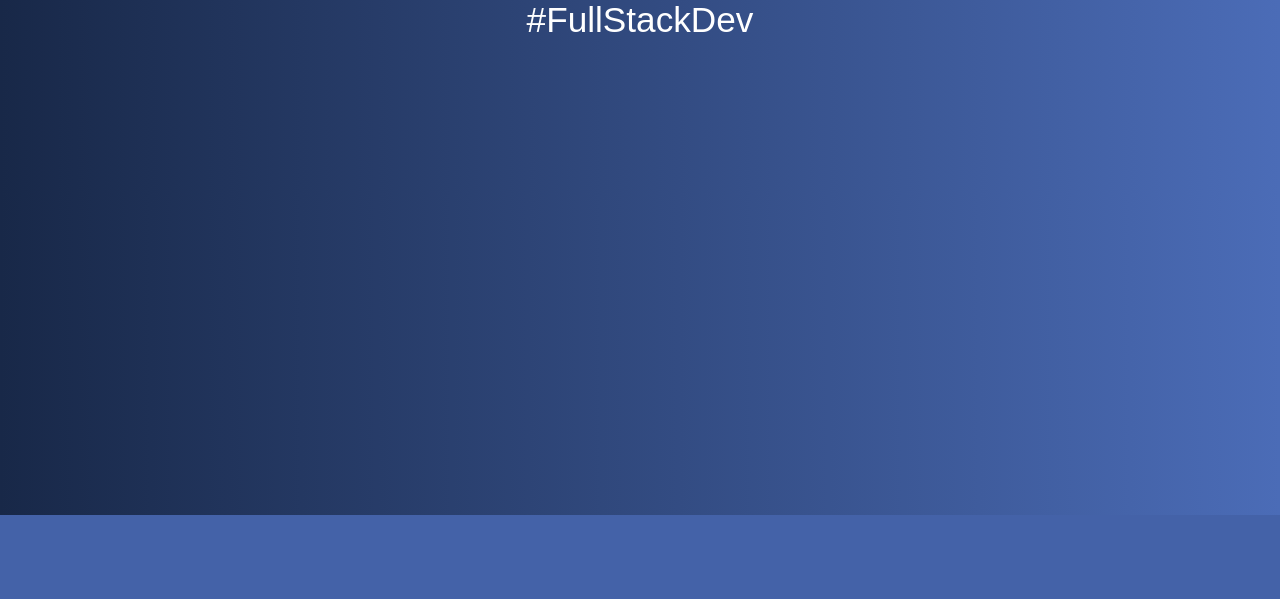
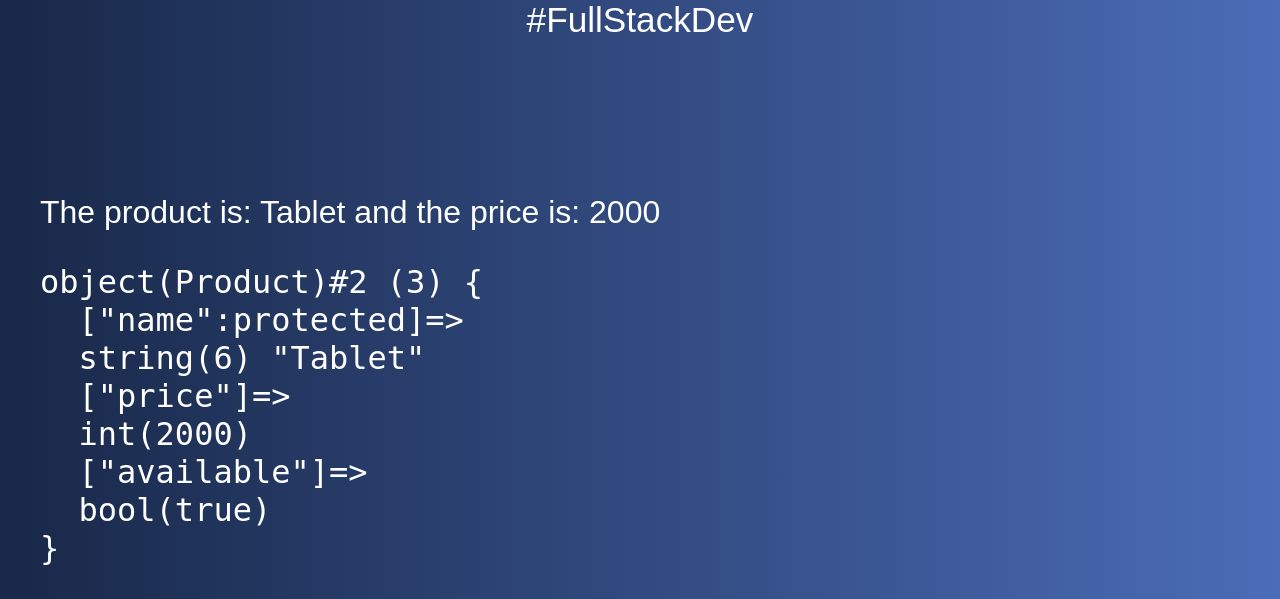
Before and after one commit to LeonardoC1302/PHP-OOP, a PHP site: page /02.php in a window 1280 px wide. Shown: the part 285-884 px from the top of the page. Before the commit the page ends 800 px from the top, so only its background shows below. Run offline with PHP 8.4, Linux system fonts and the light colour scheme.

Commit message:
Getters and Setters

```diff
--- a/02.php
+++ b/02.php
@@ -1,4 +1,35 @@
-<?php include 'includes/header.php';
+<?php
+declare (strict_types = 1); // Ensure that types of data are respected
+include 'includes/header.php';
+
+// ENCAPSULATION
+class Product {
+    // Public - Can be accessed from anywhere
+    // Protected - Can be accessed from the class or from the class that inherits it
+    // Private - Can only be accessed from the class
+
+    public function __construct(protected string $name, public int $price, public bool $available){}
+    public function showInfo() : void{
+        echo "The product is: " . $this->name . " and the price is: " . $this->price;
+    }
+
+    public function getName() : string{
+        return $this->name;
+    }
+    public function setName(string $name) {
+        $this->name = $name;
+    }
+}
+
+$product = new Product('Tablet', 2000, true);
+$product->showInfo();
+// $product->name = 'Tablet';
+// $product->price = 2000;
+// $product->available = true;
+
+echo "<pre>";
+var_dump($product);
+echo "</pre>";
 
 
 include 'includes/footer.php';
```
